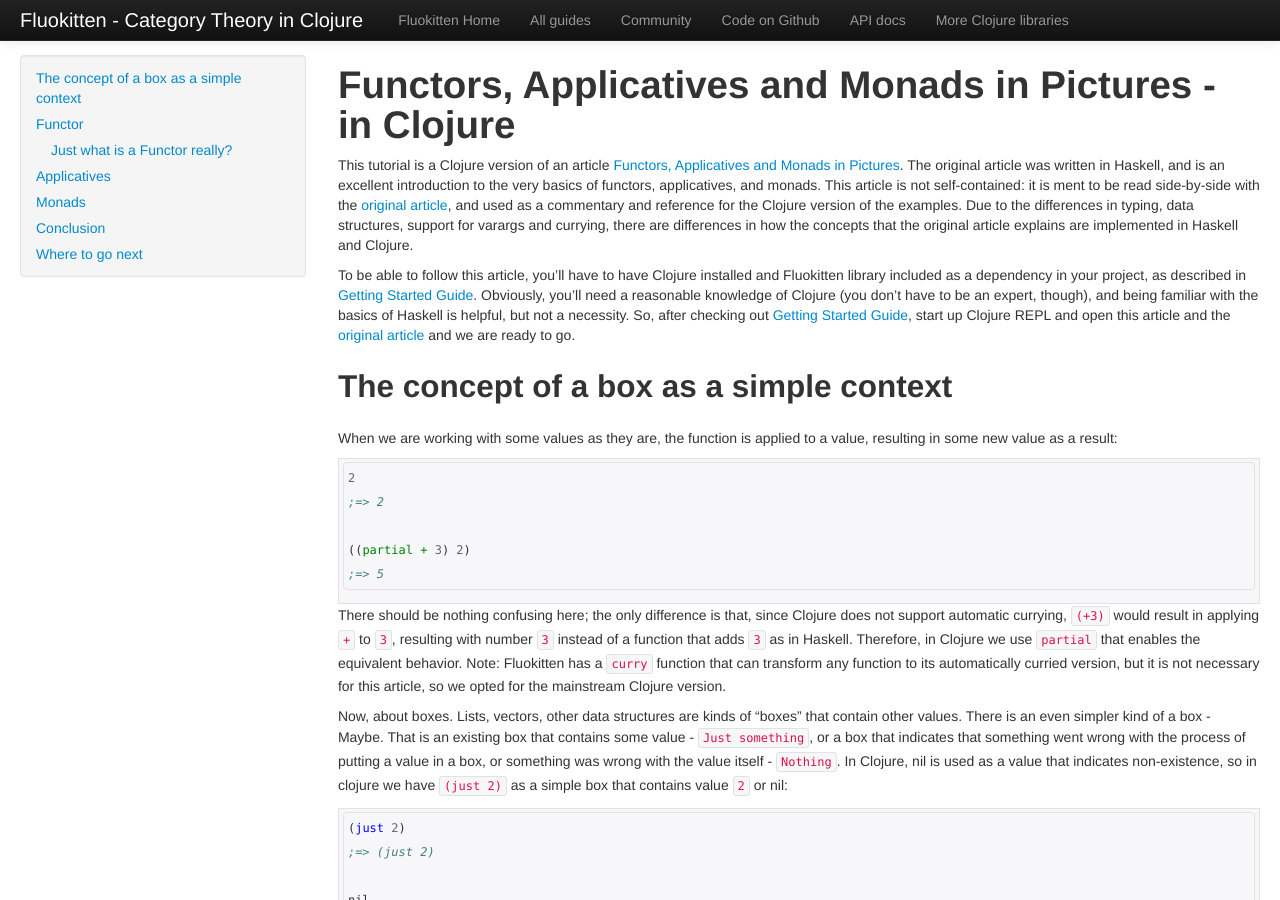
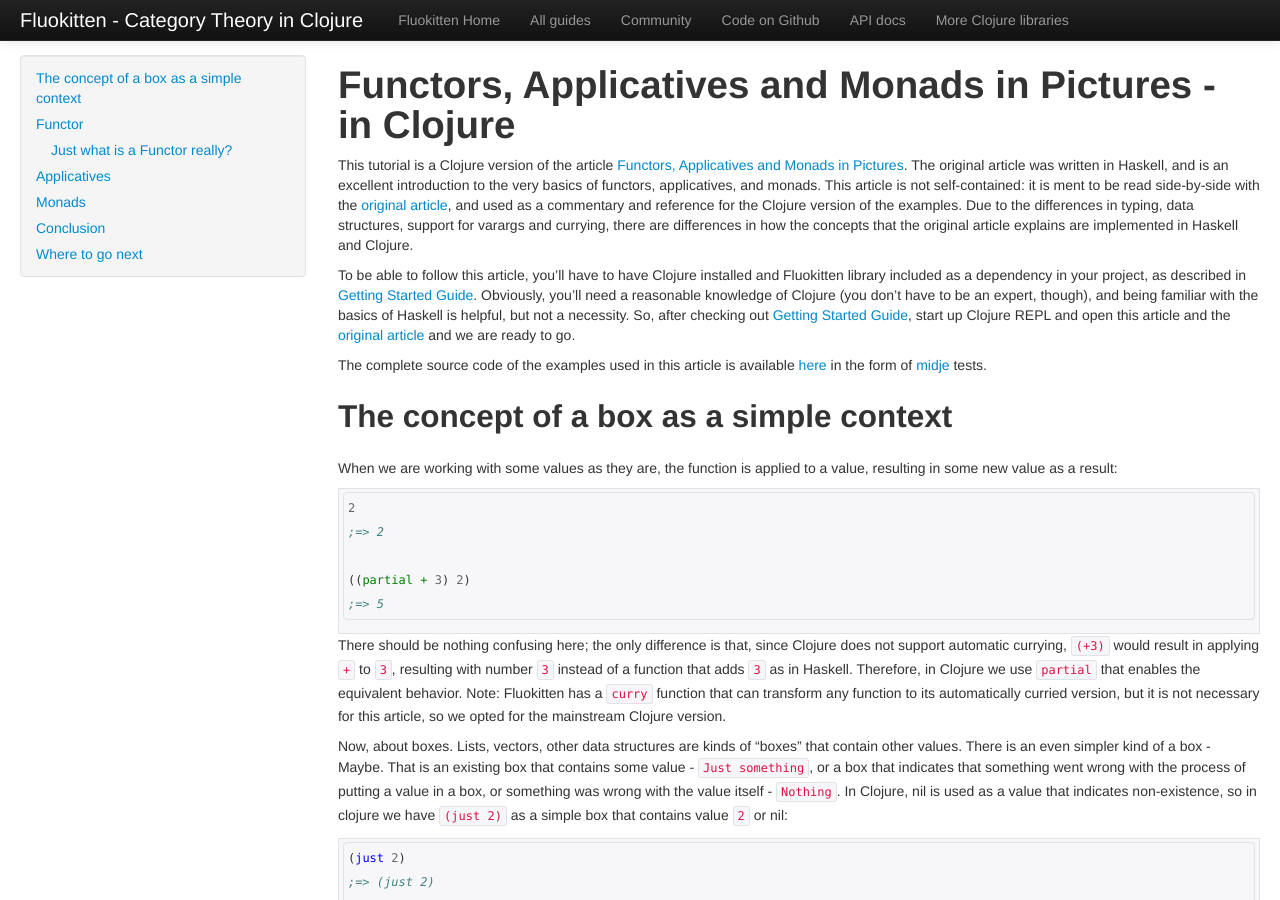
Before and after one commit to uncomplicate/fluokitten, a Jekyll site: the page built from articles/functors_applicatives_monads_in_pictures.md, in a window 1280 px wide and 900 px high. Built offline with Jekyll 4.4.1, drawn with Linux system fonts in a browser that asks for light colours; some web fonts are replaced; Markdown is read by kramdown in place of the engine named in the settings; some of the changed text lies outside the part shown.

````diff
--- a/articles/functors_applicatives_monads_in_pictures.md
+++ b/articles/functors_applicatives_monads_in_pictures.md
@@ -1,13 +1,15 @@
 ---
-title: "Fluokitten: Functors, Applicatives and Monads in Pictures"
+title: "Fluokitten: Functors, Applicatives and Monads in Pictures - in Clojure"
 layout: article
 ---
 
 # Functors, Applicatives and Monads in Pictures - in Clojure
 
-This tutorial is a Clojure version of an article [Functors, Applicatives and Monads in Pictures](http://adit.io/posts/2013-04-17-functors,_applicatives,_and_monads_in_pictures.html). The original article was written in Haskell, and is an excellent introduction to the very basics of functors, applicatives, and monads. This article is not self-contained: it is ment to be read side-by-side with the [original article](http://adit.io/posts/2013-04-17-functors,_applicatives,_and_monads_in_pictures.html), and used as a commentary and reference for the Clojure version of the examples. Due to the differences in typing, data structures, support for varargs and currying, there are differences in how the concepts that the original article explains are implemented in Haskell and Clojure.
+This tutorial is a Clojure version of the article [Functors, Applicatives and Monads in Pictures](http://adit.io/posts/2013-04-17-functors,_applicatives,_and_monads_in_pictures.html). The original article was written in Haskell, and is an excellent introduction to the very basics of functors, applicatives, and monads. This article is not self-contained: it is ment to be read side-by-side with the [original article](http://adit.io/posts/2013-04-17-functors,_applicatives,_and_monads_in_pictures.html), and used as a commentary and reference for the Clojure version of the examples. Due to the differences in typing, data structures, support for varargs and currying, there are differences in how the concepts that the original article explains are implemented in Haskell and Clojure.
 
 To be able to follow this article, you'll have to have Clojure installed and Fluokitten library included as a dependency in your project, as described in [Getting Started Guide](/articles/getting_started.html). Obviously, you'll need a reasonable knowledge of Clojure (you don't have to be an expert, though), and being familiar with the basics of Haskell is helpful, but not a necessity. So, after checking out [Getting Started Guide](/articles/getting_started.html), start up Clojure REPL and open this article and the [original article](http://adit.io/posts/2013-04-17-functors,_applicatives,_and_monads_in_pictures.html) and we are ready to go.
+
+The complete source code of the examples used in this article is available [here](https://github.com/uncomplicate/fluokitten/blob/master/test/uncomplicate/fluokitten/articles/functors_applicatives_monads_pictures_test.clj) in the form of [midje](https://github.com/marick/Midje) tests.
 
 ## The concept of a box as a simple context
 
@@ -136,7 +138,7 @@ Vectors are also applicative, with an interesting twist that a vector can carry
 
 ```
 
-The following example is relevant only for Haskell's `fmap`. The goal was to apply a function that takes two arguments to two boxed values. Haskell's `fmap` only accepts one boxed value at a time. Therefore, applicative is needed for the application for the second box, because the result of the first application is a curried `(+3)` function in a box. Clojure's `fmap` does not have such problems, since it can accept as many arguments as the function that is to be applied needs.
+The following example in the original article is relevant only for Haskell's `fmap`. The goal was to apply a function that takes two arguments to two boxed values. Haskell's `fmap` only accepts one boxed value at a time. Therefore, applicative is needed for the application for the second box, because the result of the first application is a curried `(+3)` function in a box. Clojure's `fmap` does not have such problems, since it can accept as many arguments as the function that is to be applied needs.
 
 ```clojure
 (fmap * (just 5) (just 3))
````
Also changed, not shown: articles/guides.md (+1 -1 lines), articles/learnyouahaskell.md (added, +32 -0 lines).
